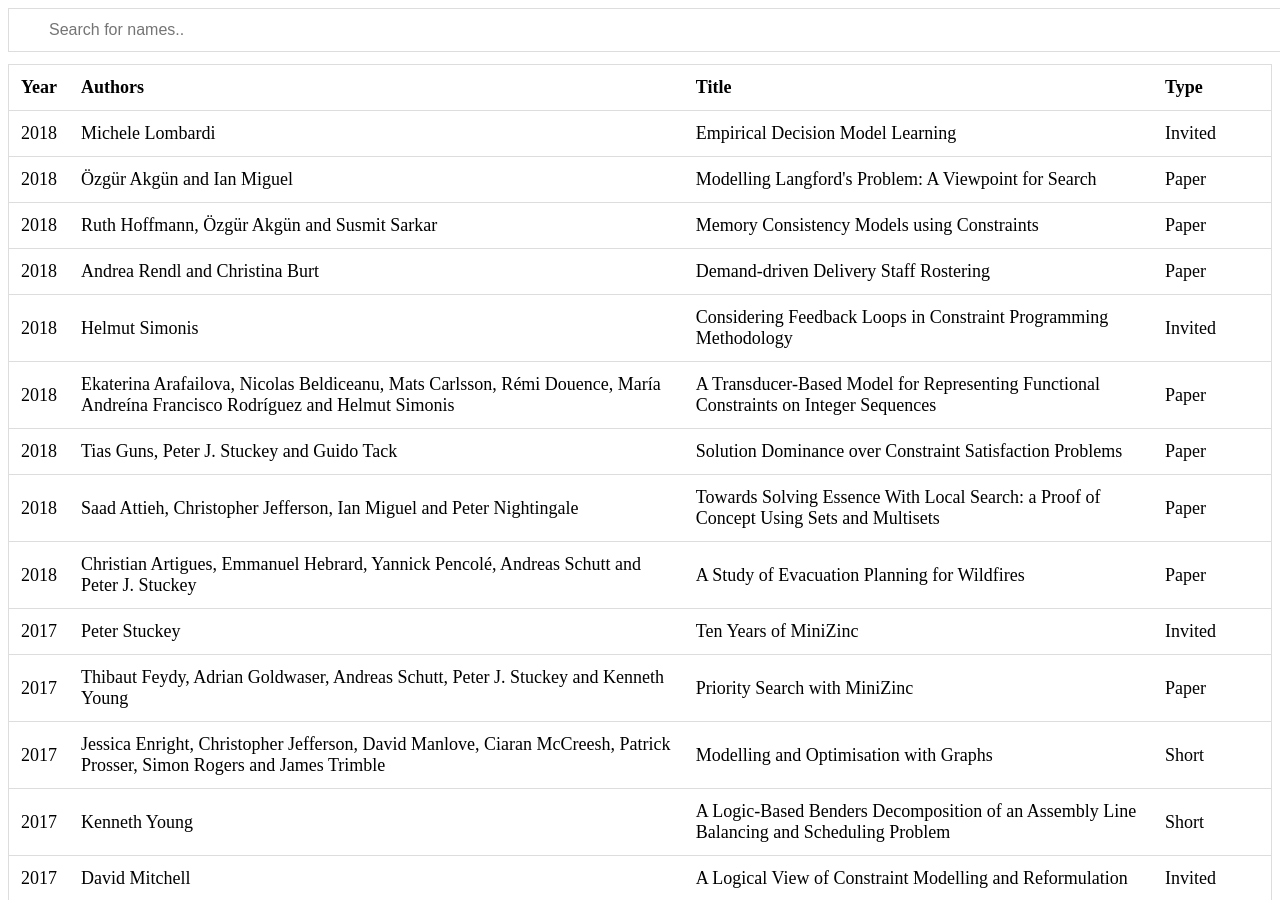
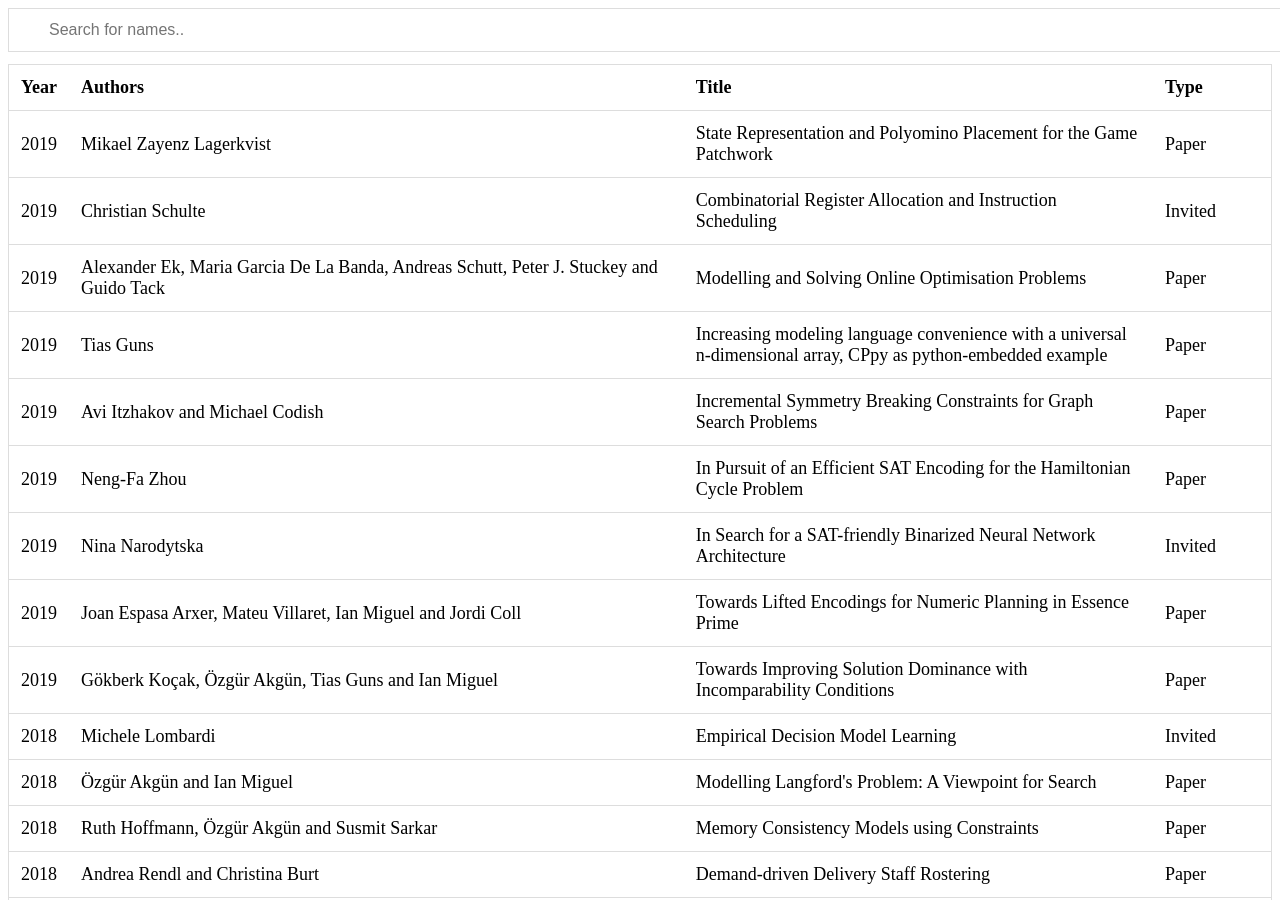
Before and after one commit to ModRef/ModRef.github.io, a Jekyll site: the page ModRefHistory.html, which Jekyll copies as it is, in a window 1280 px wide and 900 px high. Built offline with Jekyll 4.4.1, drawn with Linux system fonts in a browser that asks for light colours.

Commit message:
Update ModRefHistory.html

```diff
--- a/ModRefHistory.html
+++ b/ModRefHistory.html
@@ -75,6 +75,59 @@ function myFunction() {
 </tr>
 </thead>
 <tbody>
+<tr>
+<td>2019</td>
+<td>Mikael Zayenz Lagerkvist</td>
+<td>State Representation and Polyomino Placement for the Game Patchwork</td>
+<td>Paper</td>
+</tr>
+<tr>
+<td>2019</td>
+<td>Christian Schulte</td>
+<td>Combinatorial Register Allocation and Instruction Scheduling</td>
+<td>Invited</td>
+</tr>
+<tr>
+<td>2019</td>
+<td>Alexander Ek, Maria Garcia De La Banda, Andreas Schutt, Peter J. Stuckey and Guido Tack</td>
+<td>Modelling and Solving Online Optimisation Problems</td>
+<td>Paper</td>
+</tr>
+<tr>
+<td>2019</td>
+<td>Tias Guns</td>
+<td>Increasing modeling language convenience with a universal n-dimensional array, CPpy as python-embedded example</td>
+<td>Paper</td>
+</tr>
+<tr>
+<td>2019</td>
+<td>Avi Itzhakov and Michael Codish</td>
+<td>Incremental Symmetry Breaking Constraints for Graph Search Problems</td>
+<td>Paper</td>
+</tr>
+<tr>
+<td>2019</td>
+<td>Neng-Fa Zhou</td>
+<td>In Pursuit of an Efficient SAT Encoding for the Hamiltonian Cycle Problem</td>
+<td>Paper</td>
+</tr>
+<tr>
+<td>2019</td>
+<td>Nina Narodytska</td>
+<td>In Search for a SAT-friendly Binarized Neural Network Architecture</td>
+<td>Invited</td>
+</tr>
+<tr>
+<td>2019</td>
+<td>Joan Espasa Arxer, Mateu Villaret, Ian Miguel and Jordi Coll</td>
+<td>Towards Lifted Encodings for Numeric Planning in Essence Prime</td>
+<td>Paper</td>
+</tr>
+<tr>
+<td>2019</td>
+<td>Gökberk Koçak, Özgür Akgün, Tias Guns and Ian Miguel</td>
+<td>Towards Improving Solution Dominance with Incomparability Conditions</td>
+<td>Paper</td>
 <tr>
 <td>2018</td>
 <td>Michele Lombardi</td>
```
